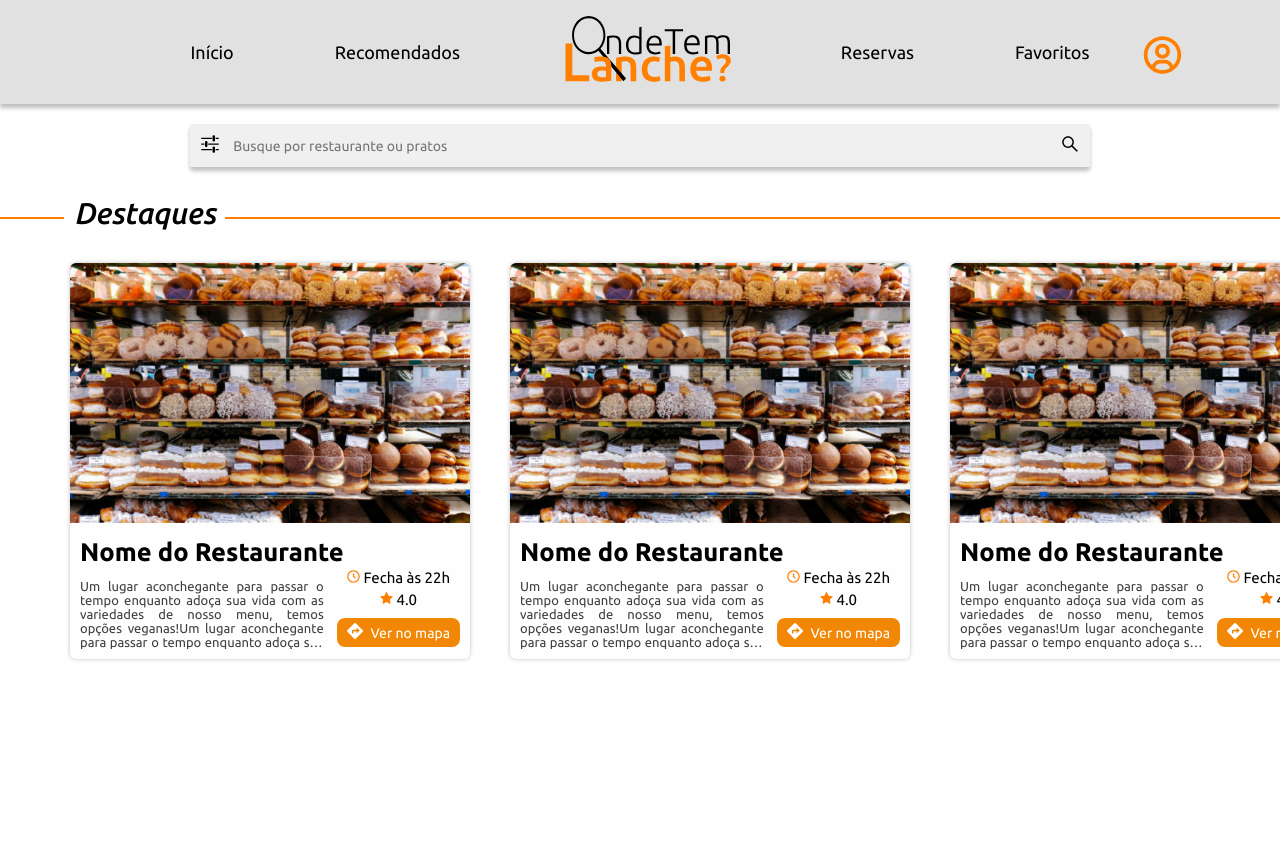
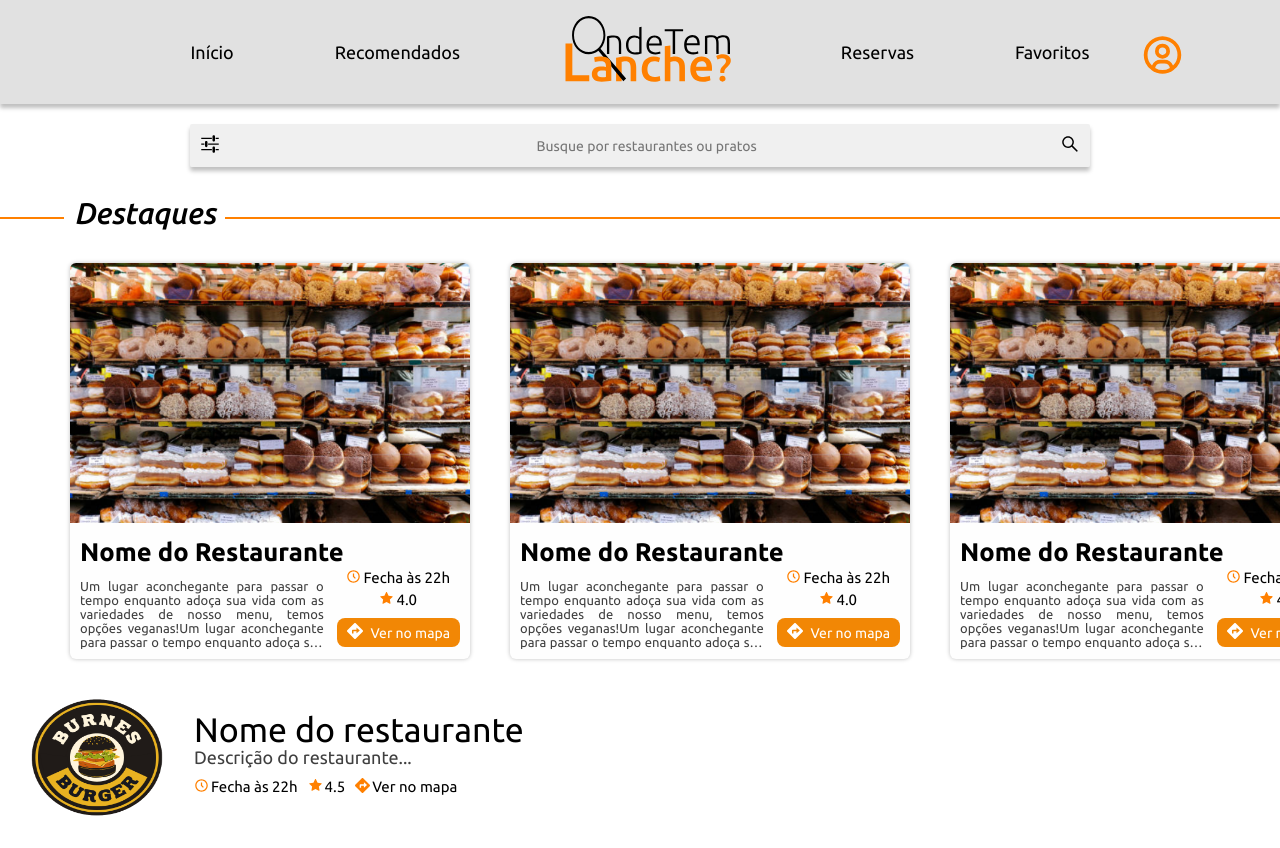
Before and after one commit to Paulophh/onde-tem-lanche-frontend, a React (Create React App) app: page / in a window 1280 px wide. Before the commit the page ends 800 px from the top, so only its background shows below. Built offline with nearby package versions, Linux system fonts and the light colour scheme.

Commit message:
criação do componete RestaurantCard

```diff
--- a/src/components/BarraDeBusca/index.jsx
+++ b/src/components/BarraDeBusca/index.jsx
@@ -10,7 +10,7 @@ const BarraDeBusca = () => {
       <Button>
       <IoMdOptions size={20}/>
       </Button>
-      <input placeholder=" Busque por restaurante ou pratos" />
+      <input placeholder=" Busque por restaurantes ou pratos" />
       <Button>
       <AiOutlineSearch size={20} />
       </Button>
--- a/src/components/BarraDeBusca/styles.js
+++ b/src/components/BarraDeBusca/styles.js
@@ -22,7 +22,7 @@ export const SearchBarContainer = styled.div`
     font-size: 1.4rem;
     color: ${props => props.theme.colors['black']};
     background-color: transparent;
-
+    text-align: center;
     margin-left: 10px;
   }
 `;
--- /dev/null
+++ b/src/components/RestaurantCard/index.jsx
@@ -0,0 +1,65 @@
+import React from 'react';
+import {
+  CardWrapper,
+  Description,
+  InformationRestaurant,
+  RestaurantCardInfoContainer,
+  RestaurantImageIcon,
+  RestaurantInfoSecondRow,
+  RestaurantNameContainer,
+} from './styles';
+
+import { BiTimeFive } from 'react-icons/bi';
+import { AiFillStar } from 'react-icons/ai';
+import { FaDirections } from 'react-icons/fa';
+
+import iconBurnesBurger from '../../assets/images/iconsRestaurant/iconBurnesBurger.png';
+
+const RestaurantCard = ({ restaurant }) => {
+  return (
+    <CardWrapper>
+      <RestaurantImageIcon>
+        <img src={iconBurnesBurger} alt='' />
+      </RestaurantImageIcon>
+
+      <RestaurantCardInfoContainer>
+        <RestaurantNameContainer>
+          <h2>Nome do restaurante</h2>
+        </RestaurantNameContainer>
+
+        <Description>
+          <p>Descrição do restaurante...</p>
+        </Description>
+
+        <RestaurantInfoSecondRow>
+          <InformationRestaurant>
+            <div className='info-container'>
+              <div className='info'>
+                <span className='icon-container'>
+                  <BiTimeFive />
+                </span>
+                <span className='text-container'>Fecha às 22h</span>
+              </div>
+
+              <div className='info'>
+                <span className='icon-container'>
+                  <AiFillStar />
+                </span>
+                <span className='text-container'>4.5</span>
+              </div>
+
+              <div className='info'>
+                <span className='icon-container'>
+                  <FaDirections />
+                </span>
+                <span className='text-container'>Ver no mapa</span>
+              </div>
+            </div>
+          </InformationRestaurant>
+        </RestaurantInfoSecondRow>
+      </RestaurantCardInfoContainer>
+    </CardWrapper>
+  );
+};
+
+export default RestaurantCard;
--- /dev/null
+++ b/src/components/RestaurantCard/styles.js
@@ -0,0 +1,144 @@
+import styled from 'styled-components';
+
+export const CardWrapper = styled.div`
+  background-color: #fff;
+  width: 1280px;
+  display: flex;
+  align-items: center;
+  padding: 20px;
+`;
+
+export const RestaurantImageIcon = styled.div`
+  text-align: left;
+
+  img {
+    width: 154px;
+    height: 137px;
+  }
+`;
+
+export const RestaurantCardInfoContainer = styled.div`
+  display: flex;
+  flex-direction: column;
+  margin-left: 20px;
+  flex: 0 0 auto;
+`;
+
+export const RestaurantNameContainer = styled.div`
+  h2 {
+    margin: 0;
+    font-size: 3.4rem;
+    font-weight: 500;
+    color: ${props => props.theme.colors.black};
+    line-height: 15px;
+  }
+`;
+
+export const RestaurantInfoSecondRow = styled.div`
+  margin-top: 10px;
+  display: flex;
+  align-items: center;
+`;
+
+export const Description = styled.div`
+  color: #3F3F3F;
+  font-size: 1.8rem;
+  margin-top: 10px;
+`;
+
+export const RightAlignedContainer = styled.div`
+  display: flex;
+  align-items: center;
+  justify-content: flex-end;
+  flex-grow: 1;
+`;
+
+export const InformationRestaurant = styled.div`
+  display: flex;
+  align-items: center;
+  display: flex;
+  justify-content: flex-end;
+
+  .info-container {
+    display: flex;
+    align-items: center;
+    justify-content: flex-end;
+    gap: 10px;
+  }
+
+  .info {
+    display: flex;
+    align-items: center;
+  }
+
+  .icon-container {
+    color: ${props => props.theme.colors.orange};
+    margin-right: 2px;
+    font-size: 1.5rem;
+  }
+
+  .text-container {
+    font-size: 1.5rem;
+  }
+`;
+
+export const StarRating = styled.div`
+  border-radius: 8px;
+  background: #F28705;
+  border: none;
+  padding: 5px 10px;
+  color: ${props => props.theme.colors.white};
+  font-size: 1.2rem;
+
+  display: flex;
+  gap: 8px;
+  align-items: center;
+  justify-content: center;
+
+  &:hover {
+    cursor: pointer;
+  }
+
+  svg {
+    font-size: 1.4rem;
+  }
+
+  @media only screen and (min-width: 500px) {
+    font-size: 1.4rem;
+
+    svg {
+      font-size: 1.6rem;
+    }
+  }
+`;
+
+export const MapLink = styled.a`
+  border-radius: 8px;
+  background: #F28705;
+  border: none;
+  padding: 5px 10px;
+  color: ${props => props.theme.colors.white};
+  font-size: 1.2rem;
+
+  display: flex;
+  gap: 8px;
+  align-items: center;
+  justify-content: center;
+
+  &:hover {
+    cursor: pointer;
+  }
+
+  svg {
+    font-size: 1.4rem;
+  }
+`;
+
+export const DescriptionAndInfoContainer = styled.div`
+  display: flex;
+  flex-direction: column;
+`;
+
+export const IconContainer = styled.div`
+  margin-right: 5px;
+`;
--- a/src/pages/Index/Index.jsx
+++ b/src/pages/Index/Index.jsx
@@ -7,6 +7,7 @@ import Header from "../../components/Header";
 import Highlights from '../../components/Highlights';
 import BarraDeBusca from '../../components/BarraDeBusca';
 import HighlightsCard from '../../components/HighlightsCard';
+import RestauranteCard from '../../components/RestaurantCard';
 
 const mockedRestaurant = {
   name: 'Nome do Restaurante',
@@ -40,8 +41,12 @@ const Index = () => {
             ))
           }
         </HighlightsCardsContainer>
+
         {/* <Footer /> */}
       </PageContainer>
+
+
+      <RestauranteCard />
 
     </>
   );
```
Also changed, not shown: src/assets/images/iconsRestaurant/iconBurnesBurger.png (added).
